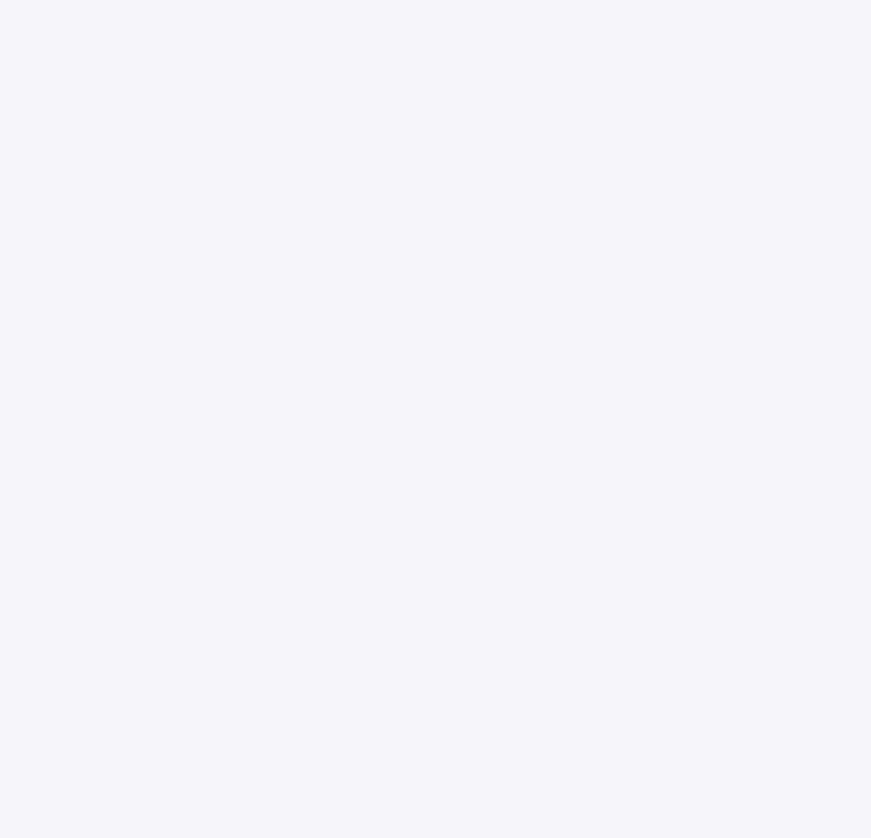
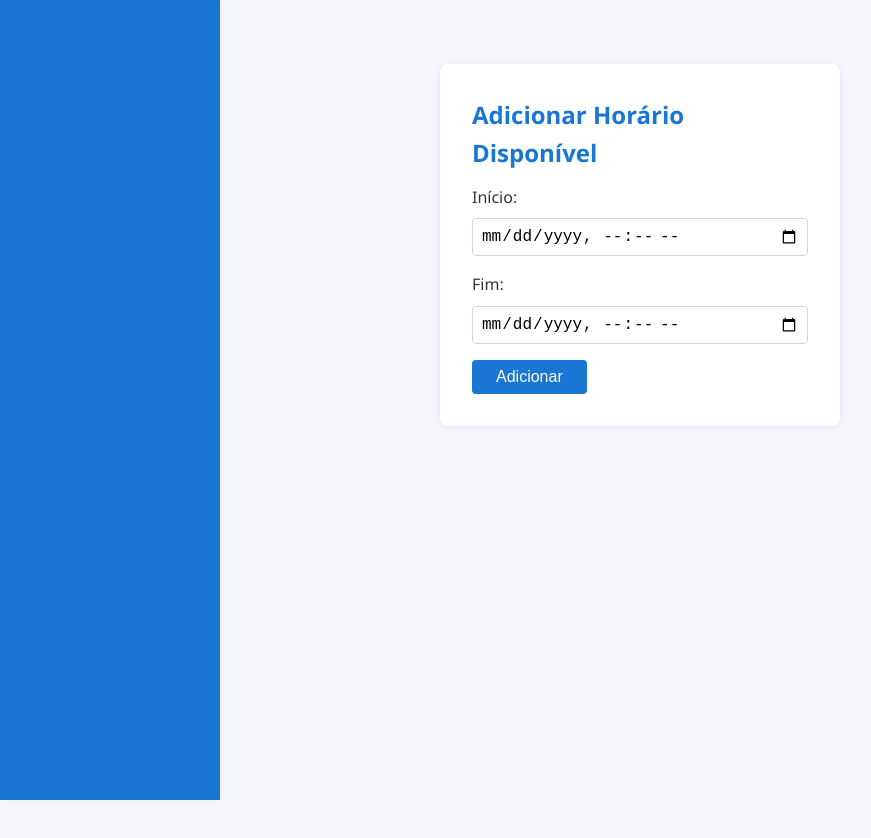
Before and after one commit to niceusts/ApiAgendamento, a Vue app in the folder frontend/frontend-app/: page /AdicionarHorario in a window 1280 px wide. Before the commit this address had no page. Shown: the top 838 px of the page, without its empty margins (0-871 px from the left). Before the commit the page ends 800 px from the top, so only its background shows below. Built offline with nearby package versions, Linux system fonts and the light colour scheme; sample sign-in values are in the browser's storage; the HTML template or start-up script is replaced by a standard one.

Commit message:
feat: visualização e adição de horario por médico

```diff
--- a/frontend/frontend-app/src/App.vue
+++ b/frontend/frontend-app/src/App.vue
@@ -1,10 +1,22 @@
+
 
 <script setup lang="ts">
-import { RouterView } from 'vue-router'
+import { RouterView, useRoute } from 'vue-router'
+import { computed } from 'vue'
+import Sidebar from './components/layout/Sidebar.vue'
+
+const route = useRoute()
+const esconderRotas = ['login', 'register']
+const mostrarSidebar = computed(() => !esconderRotas.includes(route.name as string))
 </script>
 
 <template>
-  <RouterView />
+  <div style="display: flex; min-height: 100vh;">
+    <Sidebar v-if="mostrarSidebar" />
+    <main style="flex: 1;">
+      <RouterView />
+    </main>
+  </div>
 </template>
 
 <style scoped>
--- a/frontend/frontend-app/src/components/forms/LoginForm.vue
+++ b/frontend/frontend-app/src/components/forms/LoginForm.vue
@@ -40,6 +40,8 @@ const handleLogin = async () => {
     localStorage.setItem('tipo', response.data.tipo)
     // Armazena o nome do usuário (médico ou paciente)
     localStorage.setItem('nome', response.data.nome)
+    // Armazena o id do usuario
+    localStorage.setItem('medicoId', response.data.medicoId)
     console.log('Nome do usuário armazenado:', response.data.nome)
     // Redireciona para a dashboard
     window.location.href = '/dashboard'
--- /dev/null
+++ b/frontend/frontend-app/src/components/medico/AdicionarHorario.vue
@@ -0,0 +1,99 @@
+<template>
+  <div class="adicionar-horario">
+    <h2>Adicionar Horário Disponível</h2>
+    <form @submit.prevent="adicionarHorario">
+      <label for="inicio">Início:</label>
+      <input
+        id="inicio"
+        type="datetime-local"
+        v-model="inicio"
+        required
+      />
+      <label for="fim">Fim:</label>
+      <input
+        id="fim"
+        type="datetime-local"
+        v-model="fim"
+        required
+      />
+      <button type="submit">Adicionar</button>
+    </form>
+    <p v-if="mensagem" :class="{ erro: erro }">{{ mensagem }}</p>
+  </div>
+</template>
+
+<script setup lang="ts">
+import { ref } from 'vue'
+import api from '@/services/api'
+
+const inicio = ref('')
+const fim = ref('')
+const mensagem = ref('')
+const erro = ref(false)
+
+function toUtcIsoString(local: string) {
+  if (!local) return ''
+  const date = new Date(local)
+  return date.toISOString()
+}
+
+async function adicionarHorario() {
+  mensagem.value = ''
+  erro.value = false
+  try {
+    const medicoId = localStorage.getItem('medicoId')
+    if (!medicoId) {
+      mensagem.value = 'Médico não identificado.'
+      erro.value = true
+      return
+    }
+    await api.post(`/medico/${medicoId}/horarios`, {
+      inicio: toUtcIsoString(inicio.value),
+      fim: toUtcIsoString(fim.value)
+    })
+    mensagem.value = 'Horário adicionado com sucesso!'
+    inicio.value = ''
+    fim.value = ''
+  // eslint-disable-next-line @typescript-eslint/no-explicit-any
+  } catch (e: any) {
+    mensagem.value =
+      e.response?.data?.message ||
+      e.response?.data?.error ||
+      (typeof e.response?.data === 'string' ? e.response.data : '') ||
+      'Erro ao adicionar horário.'
+    erro.value = true
+  }
+}
+</script>
+
+<style scoped>
+.adicionar-horario {
+  max-width: 400px;
+  margin: 2rem auto;
+  padding: 2rem;
+  background: #fff;
+  border-radius: 8px;
+  box-shadow: 0 2px 8px #0001;
+}
+label {
+  display: block;
+  margin-bottom: 0.5rem;
+}
+input[type="datetime-local"] {
+  width: 100%;
+  padding: 0.5rem;
+  margin-bottom: 1rem;
+}
+button {
+  padding: 0.5rem 1.5rem;
+  background: #1976d2;
+  color: #fff;
+  border: none;
+  border-radius: 4px;
+  cursor: pointer;
+}
+.erro {
+  color: #c00;
+  margin-top: 1rem;
+}
+</style>
--- /dev/null
+++ b/frontend/frontend-app/src/components/medico/ListaHorarios.vue
@@ -0,0 +1,79 @@
+<template>
+  <div class="lista-horarios">
+    <div>
+      <router-link to="/AdicionarHorario">Adicionar Horário</router-link>
+    </div>
+    <h2>Horários Disponíveis</h2>
+    <ul v-if="horarios.length">
+      <li v-for="h in horarios" :key="h.id">
+        <span>
+          {{ formatarData(h.inicio) }} - {{ formatarData(h.fim) }}
+        </span>
+      </li>
+    </ul>
+    <p v-else>Nenhum horário disponível.</p>
+    <p v-if="mensagem" class="erro">{{ mensagem }}</p>
+  </div>
+</template>
+
+<script setup lang="ts">
+import { ref, onMounted } from 'vue'
+import api from '@/services/api'
+
+interface Horario {
+  id: number
+  inicio: string
+  fim: string
+}
+
+const horarios = ref<Horario[]>([])
+const mensagem = ref('')
+
+function formatarData(data: string) {
+  if (!data) return ''
+  const d = new Date(data)
+  return d.toLocaleString('pt-BR', { dateStyle: 'short', timeStyle: 'short' })
+}
+
+async function carregarHorarios() {
+  mensagem.value = ''
+  try {
+    const medicoId = localStorage.getItem('medicoId')
+    if (!medicoId) {
+      mensagem.value = 'Médico não identificado.'
+      return
+    }
+    const { data } = await api.get(`/medico/${medicoId}/horarios`)
+    horarios.value = data
+  // eslint-disable-next-line @typescript-eslint/no-explicit-any
+  } catch (e: any) {
+    mensagem.value = e.response?.data?.message || 'Erro ao buscar horários.'
+  }
+}
+
+onMounted(carregarHorarios)
+</script>
+
+<style scoped>
+.lista-horarios {
+  margin: 2rem auto;
+  padding: 2rem;
+  background: #fff;
+  border-radius: 8px;
+  box-shadow: 0 2px 8px #0001;
+}
+ul {
+  list-style: none;
+  padding: 0;
+}
+li {
+  margin-bottom: 1rem;
+  padding: 0.5rem 1rem;
+  background: #f5f5f5;
+  border-radius: 4px;
+}
+.erro {
+  color: #c00;
+  margin-top: 1rem;
+}
+</style>
--- a/frontend/frontend-app/src/router/index.ts
+++ b/frontend/frontend-app/src/router/index.ts
@@ -4,6 +4,8 @@ import { createRouter, createWebHistory } from 'vue-router'
 import LoginView from '../views/auth/LoginView.vue'
 import DashboardView from '../views/dashboard/DashboardView.vue'
 import RegisterView from '../views/auth/RegisterView.vue'
+import AdicionarHorarioView from '@/components/medico/AdicionarHorario.vue'
+import ListaHorariosView from '@/components/medico/ListaHorarios.vue'
 
 
 const router = createRouter({
@@ -29,6 +31,19 @@ const router = createRouter({
       component: DashboardView,
       meta: { requiresAuth: true },
     },
+    {
+      path: '/AdicionarHorario',
+      name: 'adicionarHorario',
+      component: AdicionarHorarioView,
+      meta: { requiresAuth: true },
+    },
+    {
+      path: '/listaHorarios',
+      name: 'listaHorarios',
+      component: ListaHorariosView,
+      meta: { requiresAuth: true },
+
+    }
   ],
 })
 
--- a/frontend/frontend-app/src/views/dashboard/DashboardView.vue
+++ b/frontend/frontend-app/src/views/dashboard/DashboardView.vue
@@ -4,6 +4,5 @@
 </template>
 
 <script setup lang="ts">
-import Sidebar from '../../components/layout/Sidebar.vue'
 import DashboardView from '../../components/dashboard/Dashboard.vue'
 </script>
```
Also changed, not shown: frontend/frontend-app/src/views/medico/adicionarHorarioView.vue (added, +7 -0 lines), frontend/frontend-app/src/views/medico/listaHorarioView.vue (added, +7 -0 lines).
